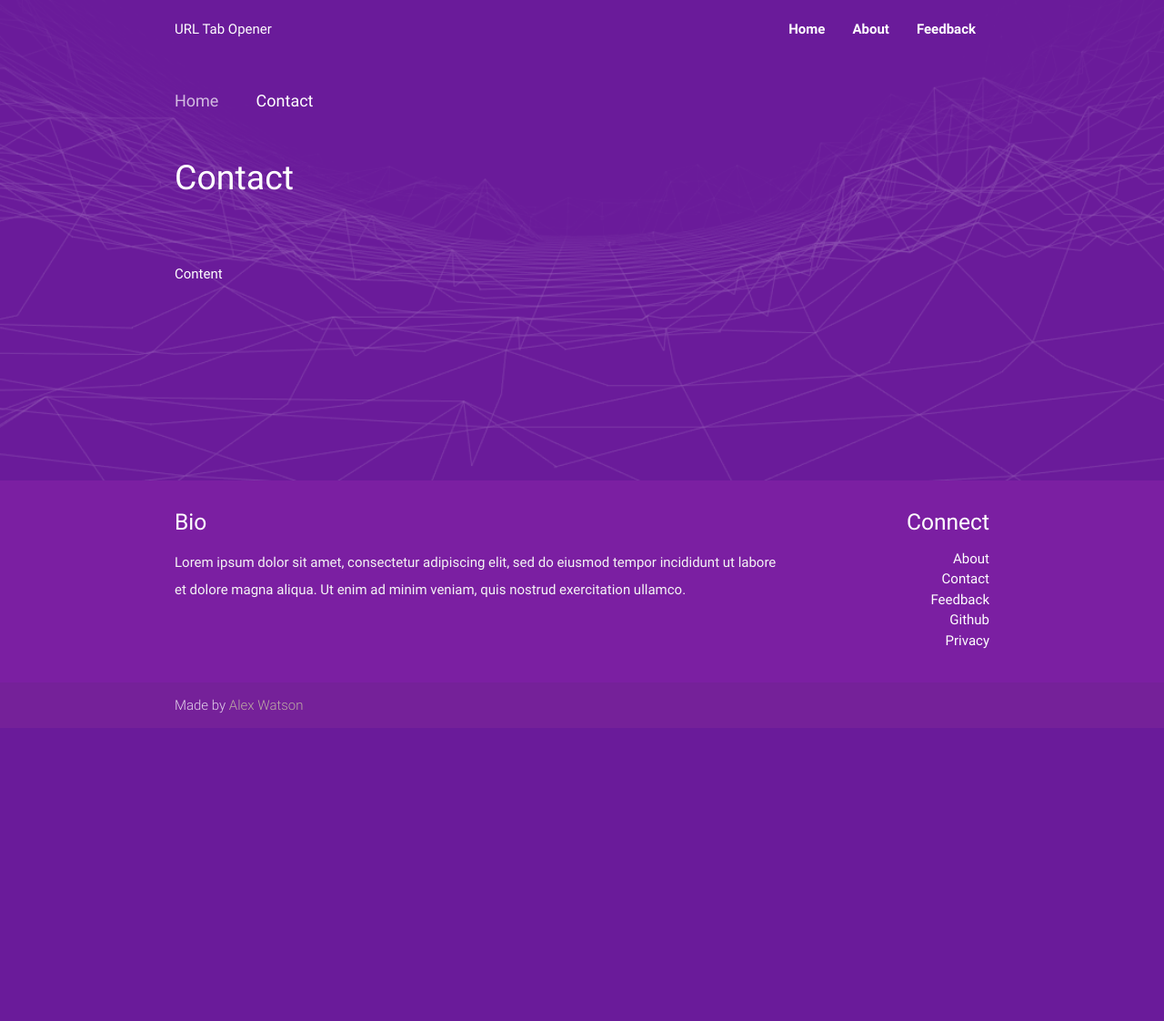
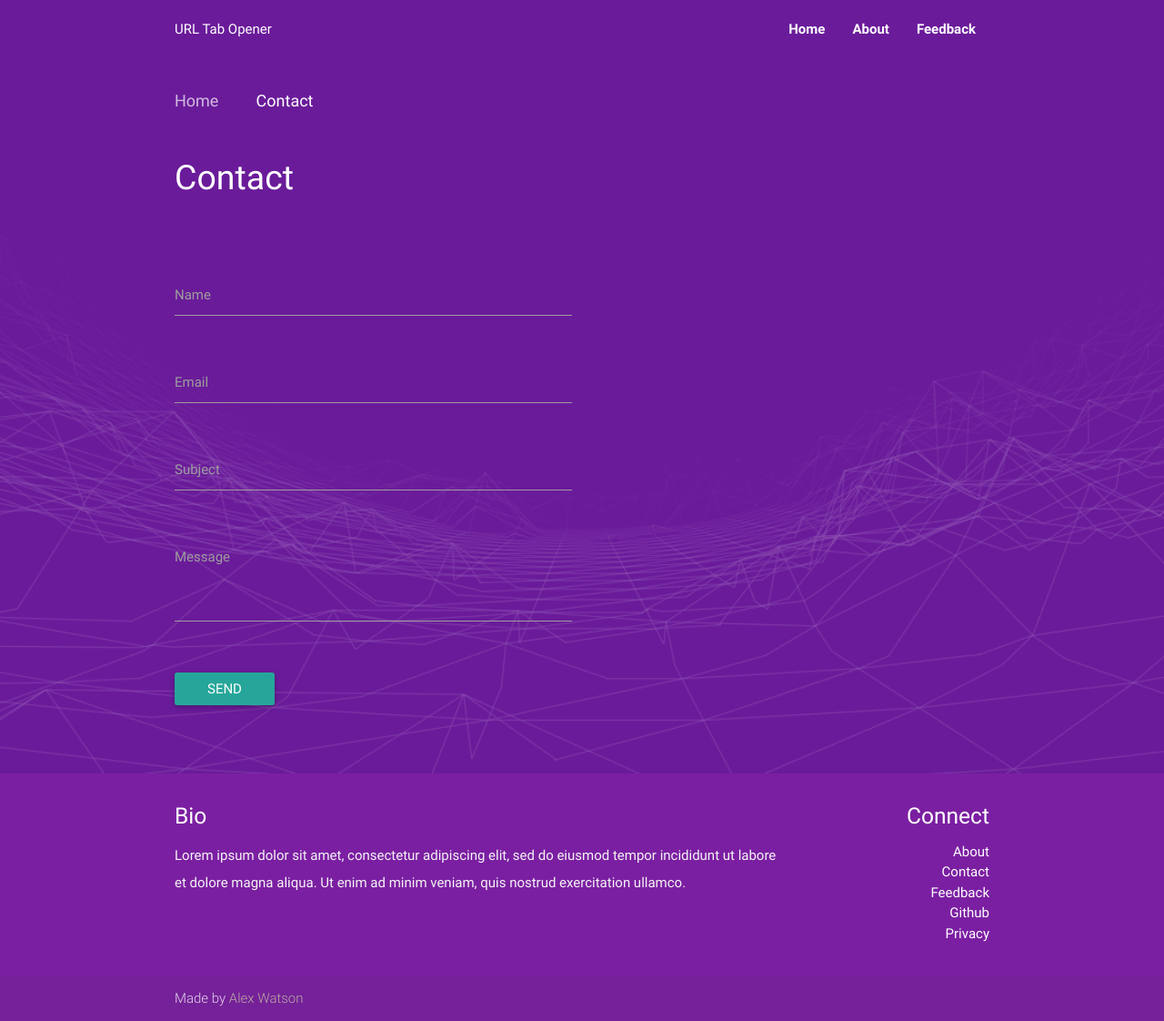
Before and after one commit to alexwatever/py-urlopener, a Flask app: page /contact in a window 1280 px wide. Shown: the whole page at 91% size. Before the commit the page ends 784 px from the top, so only its background shows below. Run offline with Flask 2, Linux system fonts and the light colour scheme; parts of the project's set-up code (start-up, migrations or seed data) failed here and were passed over; some libraries are stand-ins or nearby versions.

Commit message:
implemented a contact form

```diff
--- /dev/null
+++ b/app/forms.py
@@ -0,0 +1,9 @@
+from flask_wtf import Form
+from wtforms import TextField, TextAreaField, SubmitField, validators, ValidationError
+
+class ContactForm(Form):
+    name = TextField("Name", [validators.Required("Please enter your name.")])
+    email = TextField("Email", [validators.Required("Please enter your email address."), validators.Email("Please enter a valid email address.")])
+    subject = TextField("Subject", [validators.Required("Please enter a subject.")])
+    message = TextAreaField("Message", [validators.Required("Please include a message with your email.")])
+    submit = SubmitField("Send")
--- a/app/templates/base.html
+++ b/app/templates/base.html
@@ -9,6 +9,18 @@
     <main>
       <div class="container">
         <div class="section">
+          {% for message in get_flashed_messages() %}
+            <div class="row">
+              <div class="col s12">
+                <div class="card-panel teal">
+                  <span class="white-text">
+                    {{ message }}
+                  </span>
+                </div>
+              </div>
+            </div>
+          {% endfor %}
+
           {% block index %}{% endblock %}
 
           <div class="row">
--- a/app/templates/contact.html
+++ b/app/templates/contact.html
@@ -5,5 +5,42 @@
 
   <p>&nbsp;</p>
 
-  <p>Content</p>
+  <div class="row">
+  <form action="{{ url_for('contact') }}" method="post" class="col m6 s12">
+    {{ form.hidden_tag() }}
+
+    <div class="row">
+        <div class="input-field col s12">
+            {{ form.name(class="validate", required="required") }}
+            {{ form.name.label }}
+        </div>
+    </div>
+
+    <div class="row">
+        <div class="input-field col s12">
+            {{ form.email(class="validate", required="required") }}
+            {{ form.email.label }}
+        </div>
+    </div>
+
+    <div class="row">
+        <div class="input-field col s12">
+            {{ form.subject(class="validate", required="required") }}
+            {{ form.subject.label }}
+        </div>
+    </div>
+
+    <div class="row">
+        <div class="input-field col s12">
+            {{ form.message(class="materialize-textarea", required="required") }}
+            {{ form.message.label }}
+        </div>
+    </div>
+
+    <div class="row">
+        <div class="input-field col s12">
+            {{ form.submit(class="waves-effect waves-light btn") }}
+        </div>
+    </div>
+  </form>
 {% endblock %}
--- a/app/templates/footer.html
+++ b/app/templates/footer.html
@@ -8,11 +8,11 @@
         <div class="col l3 s12 right-align">
           <h5 class="white-text">Connect</h5>
           <ul>
-            <li><a href="/about" title="About">About</a></li>
-            <li><a href="/contact" title="Contact">Contact</a></li>
-            <li><a href="/feedback" title="Feedback">Feedback</a></li>
+            <li><a href="{{ url_for('about') }}" title="About">About</a></li>
+            <li><a href="{{ url_for('contact') }}" title="Contact">Contact</a></li>
+            <li><a href="{{ url_for('feedback') }}" title="Feedback">Feedback</a></li>
             <li><a href="https://github.com/iamlolz/py-urlopener" title="Github" target="_blank">Github</a></li>
-            <li><a href="/privacy" title="Privacy">Privacy</a></li>
+            <li><a href="{{ url_for('privacy') }}" title="Privacy">Privacy</a></li>
           </ul>
         </div>
       </div>
--- a/app/templates/nav.html
+++ b/app/templates/nav.html
@@ -1,11 +1,11 @@
   <nav role="navigation">
     <div class="nav-wrapper container">
-      <a href="/" title="Link Open in Tabs" id="logo-container" class="brand-logo">URL Tab Opener</a>
+      <a href="{{ url_for('index') }}" title="Link Open in Tabs" id="logo-container" class="brand-logo">URL Tab Opener</a>
 
       <ul id="nav-mobile" class="right hide-on-med-and-down">
-        <li><a href="/" title="Home Page">Home</a></li>
-        <li><a href="/about" title="About">About</a></li>
-        <li><a href="/feedback" title="Feedback">Feedback</a></li>
+        <li><a href="{{ url_for('index') }}" title="Home Page">Home</a></li>
+        <li><a href="{{ url_for('about') }}" title="About">About</a></li>
+        <li><a href="{{ url_for('feedback') }}" title="Feedback">Feedback</a></li>
       </ul>
     </div>
   </nav>
--- a/app/views.py
+++ b/app/views.py
@@ -1,16 +1,18 @@
 import os
-from flask import render_template
-from flask import request
-from flask import send_from_directory
+from flask import render_template, request, send_from_directory, flash
+from forms import ContactForm
+from flask_mail import Mail, Message
 from flask_sitemap import Sitemap
 from jinja2 import Environment, FileSystemLoader
 from app import app
 
 
-# sitemap
+# setup mailer
+mail = Mail()
+mail.init_app(app)
+
+# setup sitemap
 ext = Sitemap(app=app)
-# sitemap config
-app.config['SITEMAP_GZIP'] = True
 
 
 # routes
@@ -26,10 +28,45 @@ def about():
     title='About',
     priority='1')
 
-@app.route('/contact')
+@app.route('/contact', methods=['GET', 'POST'])
 def contact():
-  return render_template('contact.html',
-    title='Contact')
+  # set form
+  form = ContactForm()
+  # check request type
+  if request.method == 'POST':
+    # if post then validate submission
+    if form.validate() == False:
+      # if form doesn't validate and flash error
+      for message in form.name.errors:
+        flash(message)
+      for message in form.email.errors:
+        flash(message)
+      for message in form.subject.errors:
+        flash(message)
+      for message in form.message.errors:
+        flash(message)
+      return render_template('contact.html',
+        title='Contact',
+        form=form)
+    else:
+      # if form does validate submit form and send email
+      msg = Message(form.subject.data, sender=form.email.data, recipients=[app.config["MAIL_USERNAME"]])
+      msg.body = """
+      From: %s <%s>
+      Subject: %s
+      Message: %s
+      """ % (form.name.data, form.email.data, form.subject.data, form.message.data)
+      mail.send(msg)
+      # return page and flash success
+      flash('Thank you for the message. I\'ll get back to you shortly.')
+      return render_template('contact.html',
+        title='Contact',
+        form=form)
+  elif request.method == 'GET':
+    # if get then return page
+    return render_template('contact.html',
+      title='Contact',
+      form=form)
 
 @app.route('/feedback')
 def feedback():
```
Also changed, not shown: app/__init__.py (+25 -0 lines), 1 other file.
